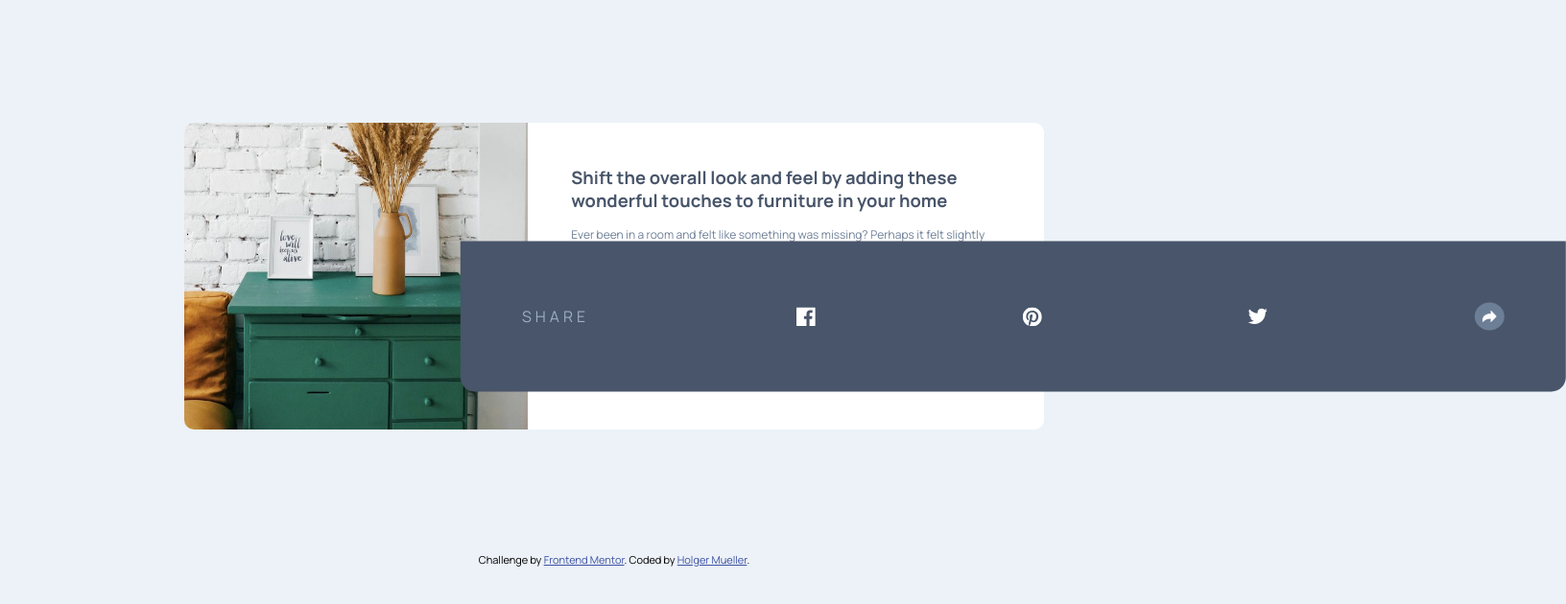
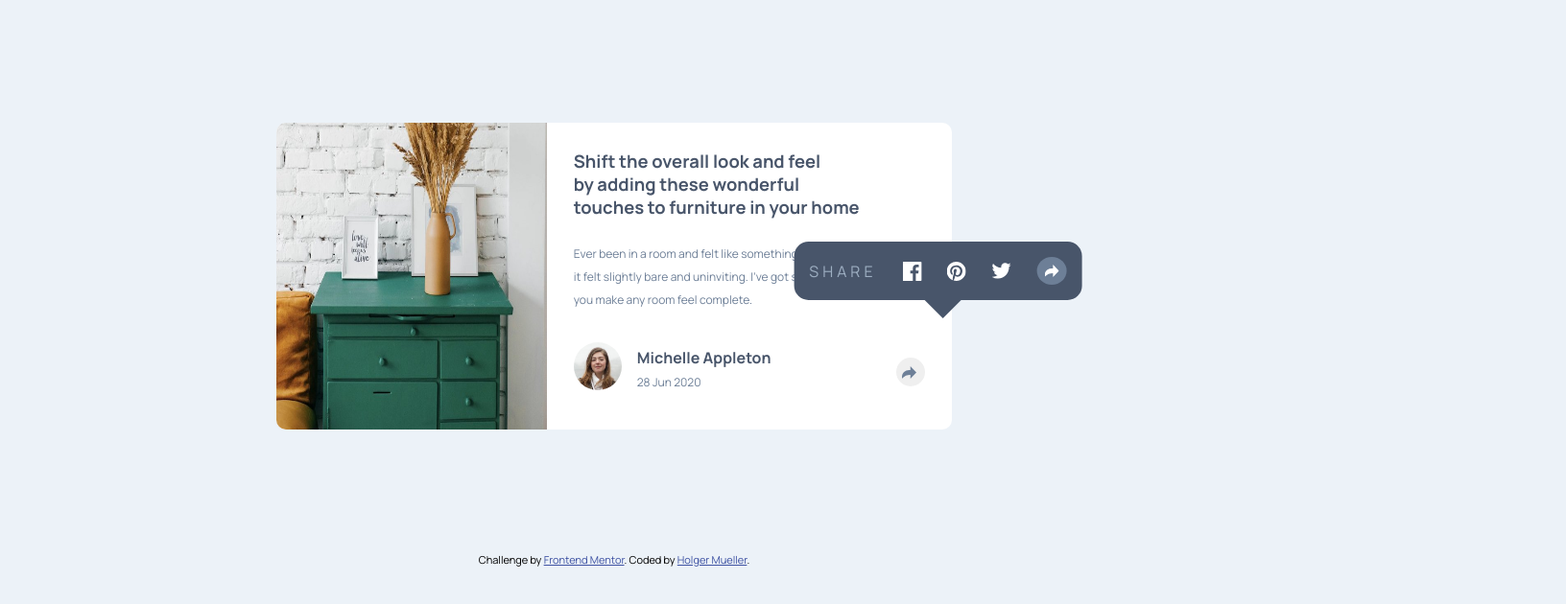
Before and after one commit to Holgermueller/article-preview-component, a plain HTML site: page index.html in a window 1280 px wide. Both pictures are taken after a click on the button "Share". Shown: the whole page at 96% size, 1632 px wide, since content can reach past the window. Drawn offline with Linux system fonts and the light colour scheme.

Commit message:
finished share array for desktop

```diff
--- a/styles.css
+++ b/styles.css
@@ -151,7 +151,7 @@ p,
     display: flex;
     flex-direction: row;
     height: 40%;
-    width: 70%;
+    width: 55%;
   }
 
   .drawers {
@@ -162,7 +162,8 @@ p,
   }
 
   .text-container {
-    padding: 5%;
+    display: grid;
+    padding: 4%;
   }
 
   h1 {
@@ -177,4 +178,26 @@ p,
   .user-info {
     padding-top: 5%;
   }
+
+  .share-section {
+    padding: 16px;
+    height: max-content;
+    width: 300px;
+    border-radius: 15px;
+    transform: translate(14.35rem, 6rem);
+  }
+
+  .share-section::after {
+    content: "";
+    position: absolute;
+    bottom: 0;
+    left: 50%;
+    width: 0;
+    height: 0;
+    border-top: 20px solid hsl(217, 19%, 35%);
+    border-left: 20px solid transparent;
+    border-right: 20px solid transparent;
+    margin-left: -15px;
+    margin-bottom: -19px;
+  }
 }
```
